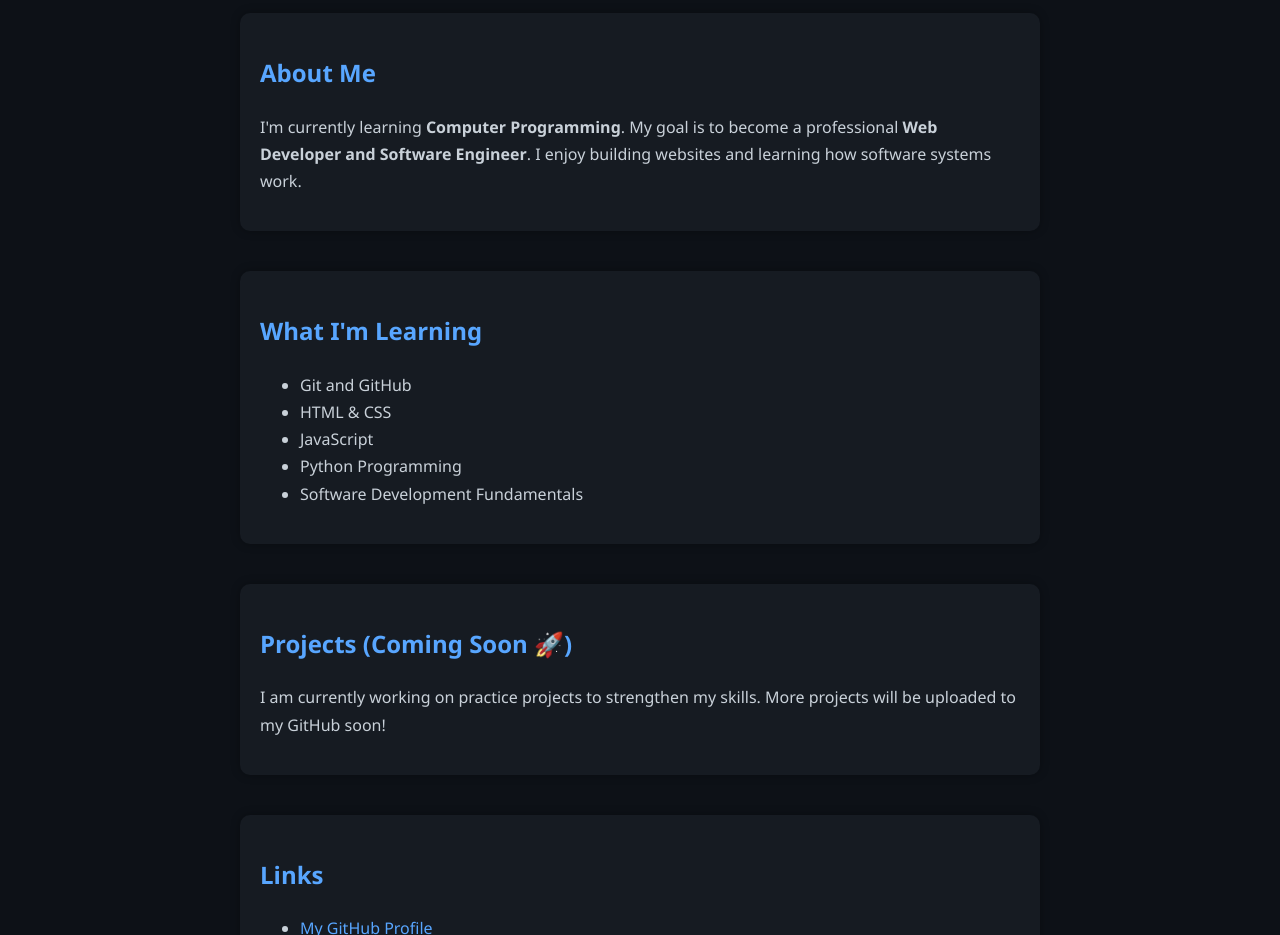
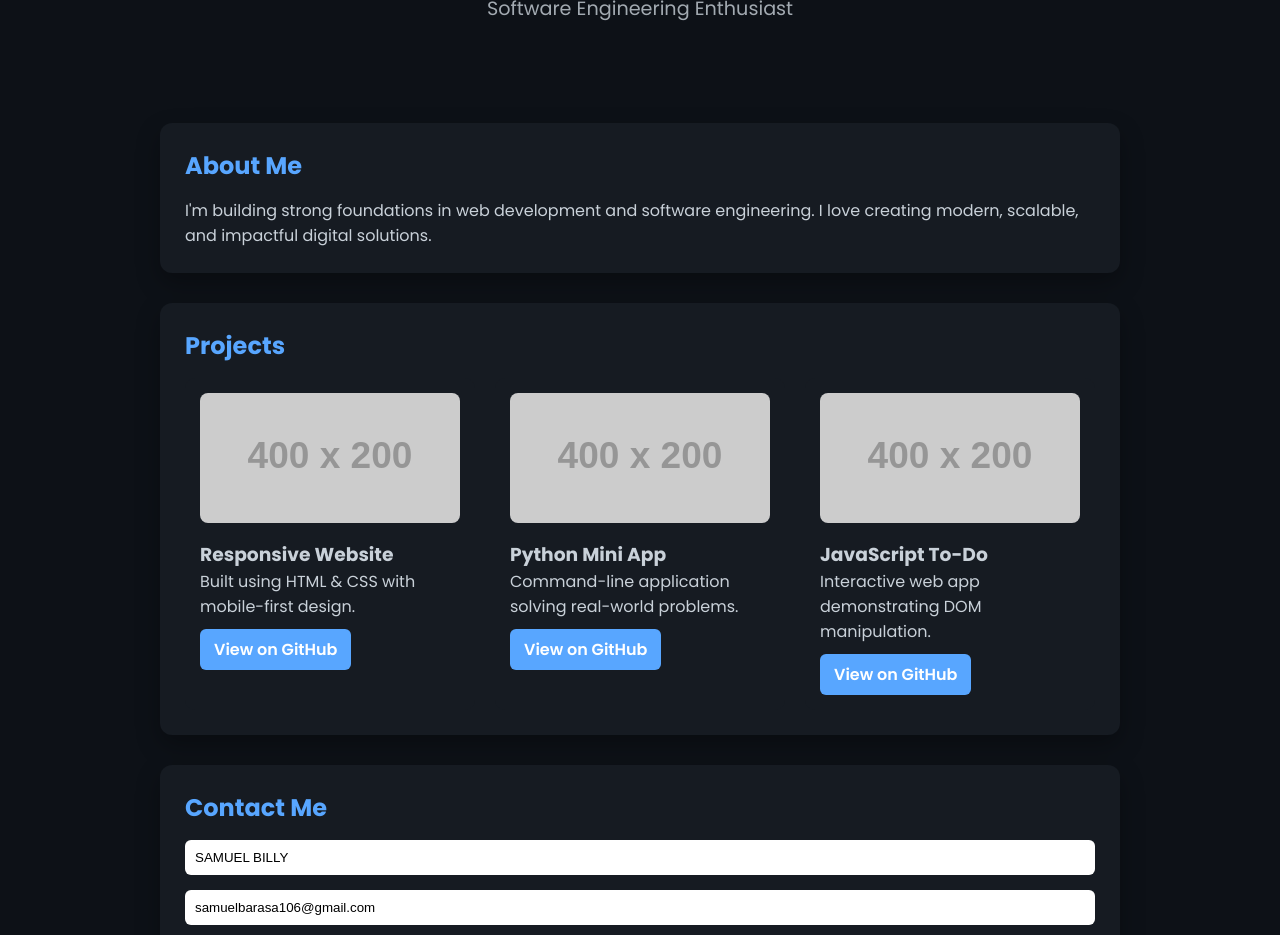
Before and after one commit to Solfegesam/solfegesam.github.io, a plain HTML site: page index.html in a window 1280 px wide. Shown: the part 168-1103 px from the top of the page. Drawn offline with Linux system fonts and the light colour scheme; placeholder pictures from the web are drawn by us.

Commit message:
Update index.html

```diff
--- a/index.html
+++ b/index.html
@@ -2,84 +2,269 @@
 <html lang="en">
 <head>
 <meta charset="UTF-8">
-    <title>Samuel Billy | Personal Site</title>
+<title>SAMUEL BILLY | Web Developer</title>
 <meta name="viewport" content="width=device-width, initial-scale=1.0">
+
+<link href="https://fonts.googleapis.com/css2?family=Poppins:wght@300;400;600;700&display=swap" rel="stylesheet">
+
 <style>
+:root {
+    --bg: #0d1117;
+    --card: #161b22;
+    --text: #c9d1d9;
+    --primary: #58a6ff;
+}
+
+.light-mode {
+    --bg: #f4f4f4;
+    --card: #ffffff;
+    --text: #111;
+    --primary: #0066ff;
+}
+
+* {
+    margin: 0;
+    padding: 0;
+    box-sizing: border-box;
+}
+
 body {
-            font-family: 'Segoe UI', Tahoma, Geneva, Verdana, sans-serif;
-            max-width: 800px;
-            margin: 50px auto;
-            padding: 0 20px;
-            line-height: 1.7;
-            background-color: #0d1117;
-            color: #c9d1d9;
+    font-family: 'Poppins', sans-serif;
+    background: var(--bg);
+    color: var(--text);
+    transition: 0.3s ease;
 }
-        h1 {
-            border-bottom: 2px solid #58a6ff;
-            padding-bottom: 10px;
-            color: #58a6ff;
+
+header {
+    text-align: center;
+    padding: 80px 20px;
 }
+
+header h1 {
+    font-size: 2.8rem;
+    color: var(--primary);
+}
+
+.typing {
+    font-size: 1.2rem;
+    margin-top: 15px;
+    opacity: 0.8;
+    min-height: 24px;
+}
+
+.container {
+    max-width: 1000px;
+    margin: auto;
+    padding: 20px;
+}
+
+.card {
+    background: var(--card);
+    padding: 25px;
+    margin-bottom: 30px;
+    border-radius: 12px;
+    box-shadow: 0 10px 25px rgba(0,0,0,0.3);
+    transition: 0.3s ease;
+    opacity: 0;
+    transform: translateY(20px);
+}
+
+.card.show {
+    opacity: 1;
+    transform: translateY(0);
+}
+
+.card:hover {
+    transform: translateY(-6px);
+}
+
 h2 {
-            color: #58a6ff;
+    margin-bottom: 15px;
+    color: var(--primary);
 }
-        a {
-            color: #58a6ff;
+
+.project-grid {
+    display: grid;
+    grid-template-columns: repeat(auto-fit, minmax(250px, 1fr));
+    gap: 20px;
+}
+
+.project {
+    background: var(--card);
+    padding: 15px;
+    border-radius: 10px;
+    transition: 0.3s ease;
+}
+
+.project img {
+    width: 100%;
+    border-radius: 8px;
+    margin-bottom: 10px;
+}
+
+.project:hover {
+    transform: scale(1.05);
+}
+
+input, textarea {
+    width: 100%;
+    padding: 10px;
+    margin-bottom: 15px;
+    border-radius: 6px;
+    border: none;
+    outline: none;
+}
+
+button {
+    padding: 10px 18px;
+    background: var(--primary);
+    border: none;
+    border-radius: 6px;
+    color: white;
+    font-weight: 600;
+    cursor: pointer;
+}
+
+.toggle-btn {
+    position: fixed;
+    top: 20px;
+    right: 20px;
+    padding: 8px 14px;
+    border: none;
+    border-radius: 6px;
+    cursor: pointer;
+    background: var(--primary);
+    color: white;
+    font-weight: 600;
+}
+
+a.btn {
+    display: inline-block;
+    padding: 8px 14px;
+    margin-top: 10px;
+    background: var(--primary);
+    color: white;
+    border-radius: 6px;
     text-decoration: none;
+    font-weight: 600;
+    transition: 0.3s ease;
 }
-        a:hover {
-            text-decoration: underline;
-        }
-        .section {
-            margin-bottom: 40px;
-        }
-        .card {
-            background: #161b22;
-            padding: 20px;
-            border-radius: 10px;
-            box-shadow: 0 0 10px rgba(0,0,0,0.3);
+
+a.btn:hover {
+    opacity: 0.85;
 }
 </style>
 </head>
+
 <body>
 
-    <h1>Welcome! I'm Samuel Billy </h1>
-    <p><strong>Aspiring Web Developer & Software Engineer</strong></p>
+<button class="toggle-btn" onclick="toggleMode()">Toggle Mode</button>
 
-    <div class="section card">
+<header>
+    <h1>Hi, I'm SAMUEL BILLY 👋</h1>
+    <div class="typing" id="typing"></div>
+</header>
+
+<div class="container">
+
+<!-- About Me -->
+<div class="card reveal">
     <h2>About Me</h2>
     <p>
-            I'm currently learning <strong>Computer Programming</strong>.
-            My goal is to become a professional <strong>Web Developer and Software Engineer</strong>.
-            I enjoy building websites and learning how software systems work.
+        I'm building strong foundations in web development and software engineering.
+        I love creating modern, scalable, and impactful digital solutions.
     </p>
 </div>
 
-    <div class="section card">
-        <h2>What I'm Learning</h2>
-        <ul>
-            <li>Git and GitHub</li>
-            <li>HTML & CSS</li>
-            <li>JavaScript</li>
-            <li>Python Programming</li>
-            <li>Software Development Fundamentals</li>
-        </ul>
+<!-- Projects -->
+<div class="card reveal">
+    <h2>Projects</h2>
+    <div class="project-grid">
+        <div class="project">
+            <img src="https://via.placeholder.com/400x200" alt="Project">
+            <h3>Responsive Website</h3>
+            <p>Built using HTML & CSS with mobile-first design.</p>
+            <a class="btn" href="https://github.com/Solfegesam" target="_blank">View on GitHub</a>
+        </div>
+        <div class="project">
+            <img src="https://via.placeholder.com/400x200" alt="Project">
+            <h3>Python Mini App</h3>
+            <p>Command-line application solving real-world problems.</p>
+            <a class="btn" href="https://github.com/Solfegesam" target="_blank">View on GitHub</a>
+        </div>
+        <div class="project">
+            <img src="https://via.placeholder.com/400x200" alt="Project">
+            <h3>JavaScript To-Do</h3>
+            <p>Interactive web app demonstrating DOM manipulation.</p>
+            <a class="btn" href="https://github.com/Solfegesam" target="_blank">View on GitHub</a>
+        </div>
+    </div>
 </div>
 
-    <div class="section card">
-        <h2>Projects (Coming Soon 🚀)</h2>
-        <p>
-            I am currently working on practice projects to strengthen my skills.
-            More projects will be uploaded to my GitHub soon!
-        </p>
+<!-- Contact Me -->
+<div class="card reveal">
+    <h2>Contact Me</h2>
+    <form>
+        <input type="text" placeholder="Your Name" value="SAMUEL BILLY" required>
+        <input type="email" placeholder="Your Email" value="samuelbarasa106@gmail.com" required>
+        <textarea rows="5" placeholder="Your Message">Hi! I am very interested in collaborating on programming projects, learning together, and building web development solutions.</textarea>
+        <button type="submit">Send Message</button>
+    </form>
+    <p style="margin-top:10px;">Or check out my GitHub: <a href="https://github.com/Solfegesam" target="_blank">github.com/Solfegesam</a></p>
 </div>
 
-    <div class="section card">
-        <h2>Links</h2>
-        <ul>
-            <li><a href="https://github.com/Solfegesam" target="_blank">My GitHub Profile</a></li>
-            <li>Email: samuelbarasa106@gmail.com</li>
-        </ul>
 </div>
+
+<script>
+/* Dark / Light Mode */
+function toggleMode() {
+    document.body.classList.toggle("light-mode");
+}
+
+/* Typing Effect */
+const texts = [
+    "Aspiring Web Developer",
+    "Software Engineering Enthusiast",
+    "Building Modern Web Solutions"
+];
+
+let count = 0;
+let index = 0;
+let currentText = "";
+let letter = "";
+
+(function type() {
+    if (count === texts.length) {
+        count = 0;
+    }
+    currentText = texts[count];
+    letter = currentText.slice(0, ++index);
+
+    document.getElementById("typing").textContent = letter;
+    if (letter.length === currentText.length) {
+        count++;
+        index = 0;
+        setTimeout(type, 1500);
+    } else {
+        setTimeout(type, 80);
+    }
+})();
+
+/* Scroll Reveal */
+window.addEventListener("scroll", reveal);
+
+function reveal() {
+    const reveals = document.querySelectorAll(".reveal");
+    reveals.forEach(element => {
+        const windowHeight = window.innerHeight;
+        const elementTop = element.getBoundingClientRect().top;
+        const visible = 100;
+        if (elementTop < windowHeight - visible) {
+            element.classList.add("show");
+        }
+    });
+}
+</script>
 
 </body>
 </html>
```
Lines whose indentation alone changed are shown as unchanged.
